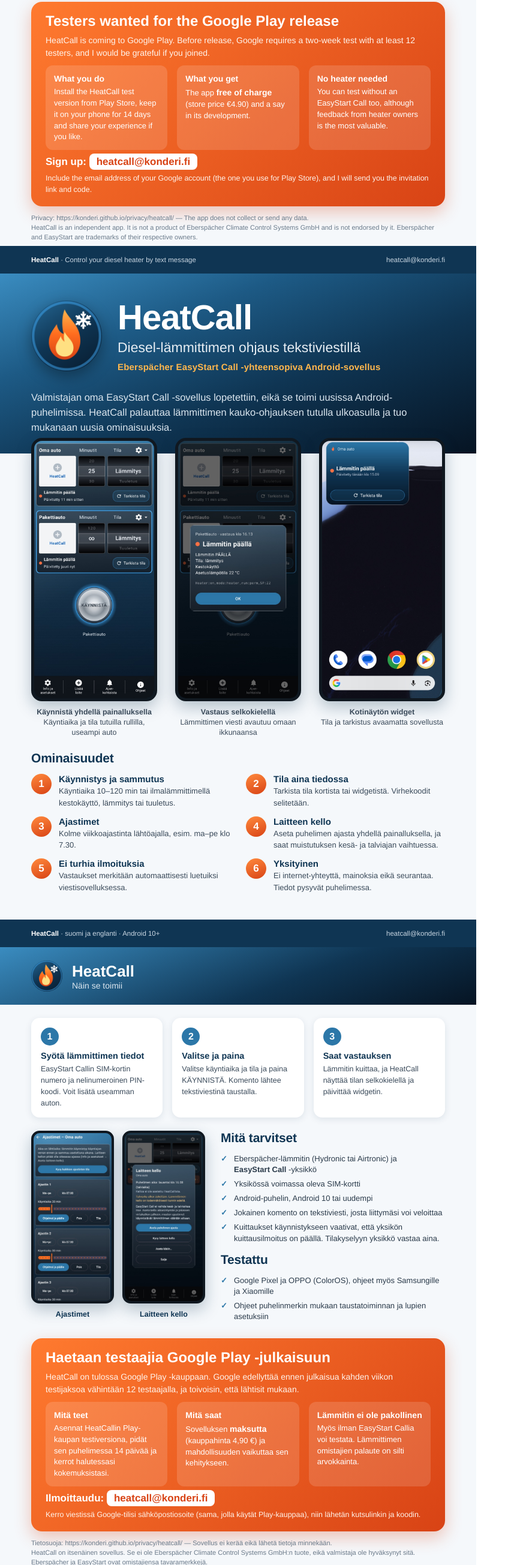
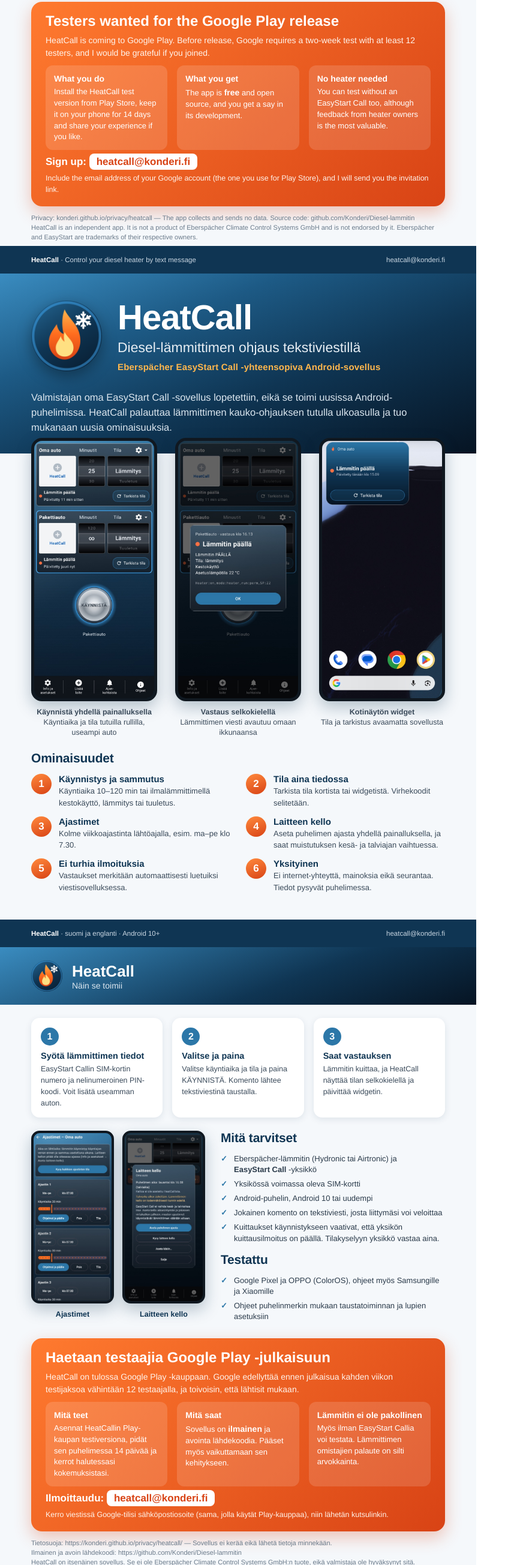
Before and after one commit to Konderi/Diesel-lammitin, a plain HTML site: page docs/esite/esite-en-fi.html in a window 1280 px wide. Shown: the part 1790-4399 px from the top of the page at 60% size, without its empty margins (0-857 px from the left). Drawn offline with Linux system fonts and the light colour scheme.

Commit message:
Ilmainen ja avoin lähdekoodi: esite, Play-ohjeet, englanninkielinen ohje ja MIT-lisenssi
- Esite (FI ja EN/FI): sovellus on ilmainen ja avointa lähdekoodia, GitHub-linkki, ei promokoodia
- Play-ohjeet: hinnoittelu ilmaiseksi, promokoodit pois kutsuviesteistä ja tarkistuslistasta
- README alkaa englanninkielisellä kuvauksella, uusi docs/en/USER-GUIDE.md
- LICENSE (MIT)

```diff
--- a/docs/esite/esite-en-fi.html
+++ b/docs/esite/esite-en-fi.html
@@ -164,14 +164,14 @@
     <p>HeatCall is coming to Google Play. Before release, Google requires a two-week test with at least 12 testers, and I would be grateful if you joined.</p>
     <div class="grid">
       <div><b>What you do</b>Install the HeatCall test version from Play Store, keep it on your phone for 14 days and share your experience if you like.</div>
-      <div><b>What you get</b>The app <b style="display:inline">free of charge</b> (store price €4.90) and a say in its development.</div>
+      <div><b>What you get</b>The app is <b style="display:inline">free</b> and open source, and you get a say in its development.</div>
       <div><b>No heater needed</b>You can test without an EasyStart&nbsp;Call too, although feedback from heater owners is the most valuable.</div>
     </div>
     <div class="mail">Sign up: <span>heatcall@konderi.fi</span></div>
-    <p style="margin-top:8px;font-size:12.5px">Include the email address of your Google account (the one you use for Play Store), and I will send you the invitation link and code.</p>
+    <p style="margin-top:8px;font-size:12.5px">Include the email address of your Google account (the one you use for Play Store), and I will send you the invitation link.</p>
   </div>
 
-  <p class="note" style="margin-top:12px">Privacy: https://konderi.github.io/privacy/heatcall/ — The app does not collect or send any data.<br>
+  <p class="note" style="margin-top:12px">Privacy: konderi.github.io/privacy/heatcall — The app collects and sends no data. Source code: github.com/Konderi/Diesel-lammitin<br>
   HeatCall is an independent app. It is not a product of Eberspächer Climate Control Systems GmbH and is not endorsed by it. Eberspächer and EasyStart are trademarks of their respective owners.</p>
 
   <div class="footer"><span><b>HeatCall</b> · Control your diesel heater by text message</span><span>heatcall@konderi.fi</span></div>
@@ -259,14 +259,15 @@
     <p>HeatCall on tulossa Google Play -kauppaan. Google edellyttää ennen julkaisua kahden viikon testijaksoa vähintään 12 testaajalla, ja toivoisin, että lähtisit mukaan.</p>
     <div class="grid">
       <div><b>Mitä teet</b>Asennat HeatCallin Play-kaupan testiversiona, pidät sen puhelimessa 14 päivää ja kerrot halutessasi kokemuksistasi.</div>
-      <div><b>Mitä saat</b>Sovelluksen <b style="display:inline">maksutta</b> (kauppahinta 4,90 €) ja mahdollisuuden vaikuttaa sen kehitykseen.</div>
+      <div><b>Mitä saat</b>Sovellus on <b style="display:inline">ilmainen</b> ja avointa lähdekoodia. Pääset myös vaikuttamaan sen kehitykseen.</div>
       <div><b>Lämmitin ei ole pakollinen</b>Myös ilman EasyStart Callia voi testata. Lämmittimen omistajien palaute on silti arvokkainta.</div>
     </div>
     <div class="mail">Ilmoittaudu: <span>heatcall@konderi.fi</span></div>
-    <p style="margin-top:8px;font-size:12.5px">Kerro viestissä Google-tilisi sähköpostiosoite (sama, jolla käytät Play-kauppaa), niin lähetän kutsulinkin ja koodin.</p>
+    <p style="margin-top:8px;font-size:12.5px">Kerro viestissä Google-tilisi sähköpostiosoite (sama, jolla käytät Play-kauppaa), niin lähetän kutsulinkin.</p>
   </div>
 
   <p class="note" style="margin-top:12px">Tietosuoja: https://konderi.github.io/privacy/heatcall/ — Sovellus ei kerää eikä lähetä tietoja minnekään.<br>
+  Ilmainen ja avoin lähdekoodi: https://github.com/Konderi/Diesel-lammitin<br>
   HeatCall on itsenäinen sovellus. Se ei ole Eberspächer Climate Control Systems GmbH:n tuote, eikä valmistaja ole hyväksynyt sitä. Eberspächer ja EasyStart ovat omistajiensa tavaramerkkejä.</p>
 
   <div class="footer"><span><b>HeatCall</b> · Diesel-lämmittimen ohjaus tekstiviestillä</span><span>heatcall@konderi.fi</span></div>
```
Also changed, not shown: docs/esite/esite.html (+3 -2 lines), 11 other files.
